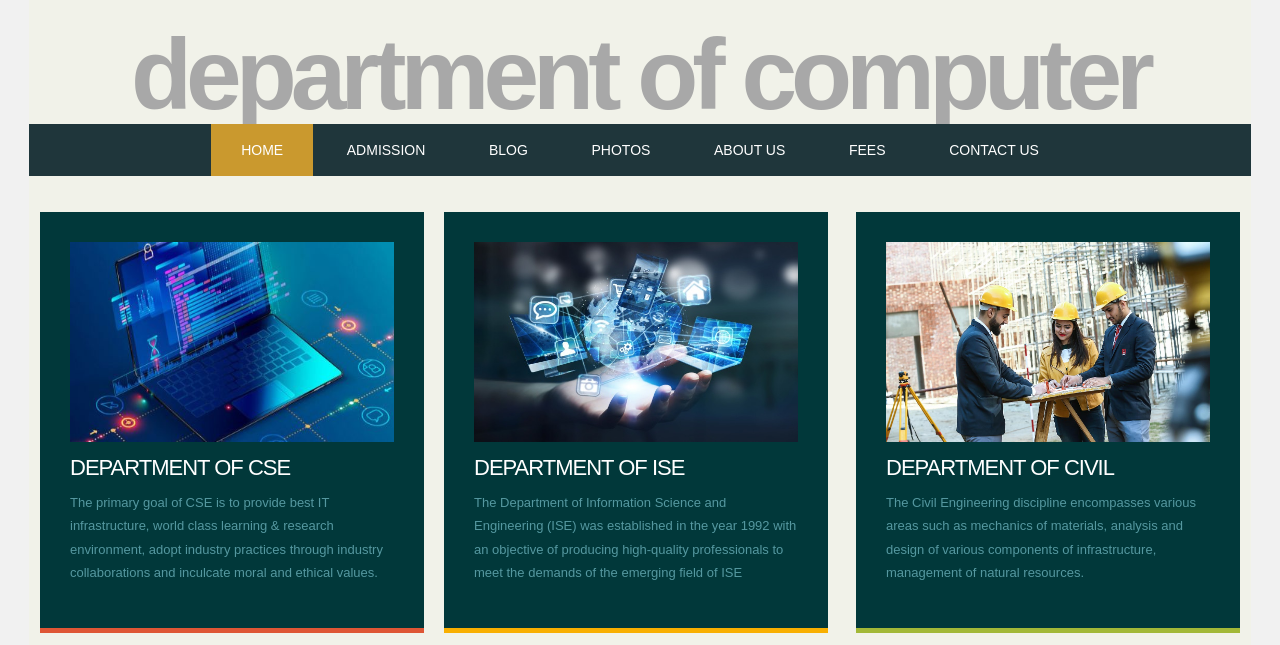
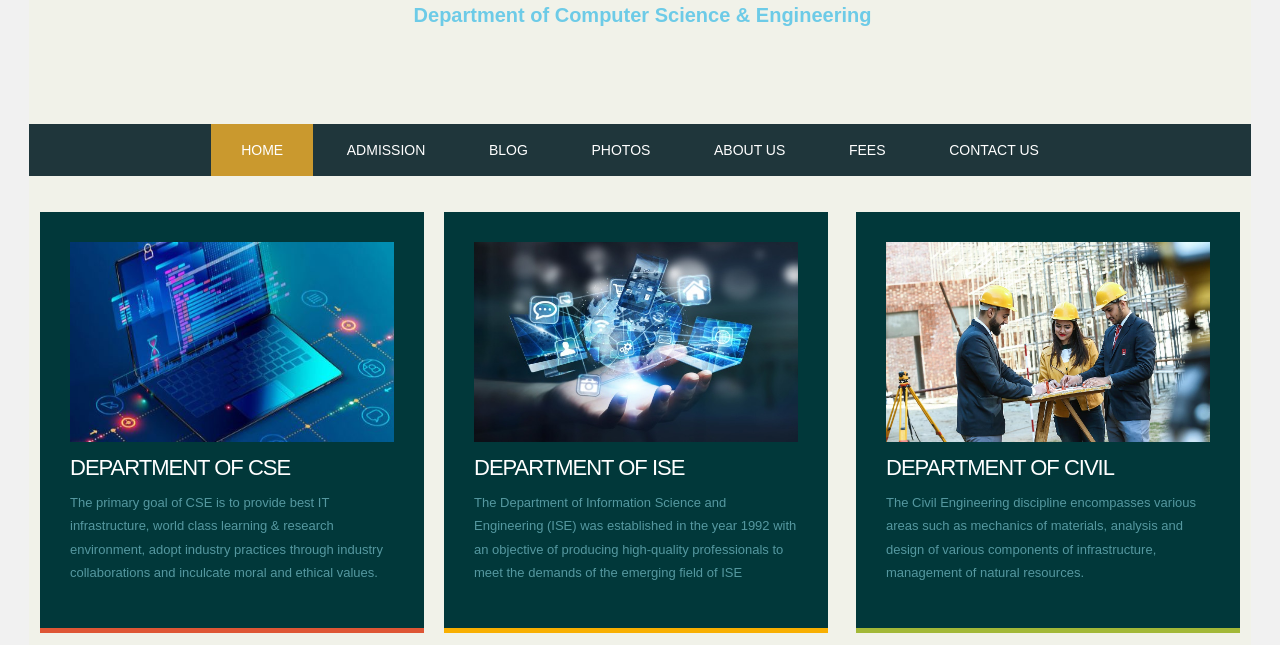
Before and after one commit to zanryugin/Juju, a plain HTML site: page index.html in a window 1280 px wide. Shown: the part 155-800 px from the top of the page. Drawn offline with Linux system fonts and the light colour scheme.

Commit message:
Update index.html

```diff
--- a/index.html
+++ b/index.html
@@ -12,7 +12,7 @@
 <div id="wrapper">
 	<div id="logo" class="container">
 		<h1><a href="#"><img src="images/logo.png" height="100px" width="500px" alt=""> </a></h1>
-		<p><strong><h1>Department of Computer Science & Engineering</h1> </strong> </p>
+		<p><strong>Department of Computer Science & Engineering</strong> </p>
 	</div>
 	<div id="menu-wrapper">
 		<div id="menu" class="container">
```
